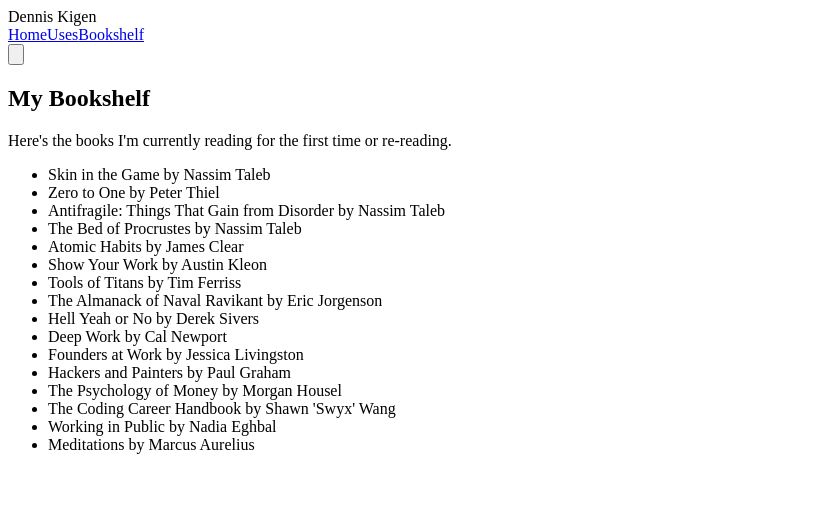
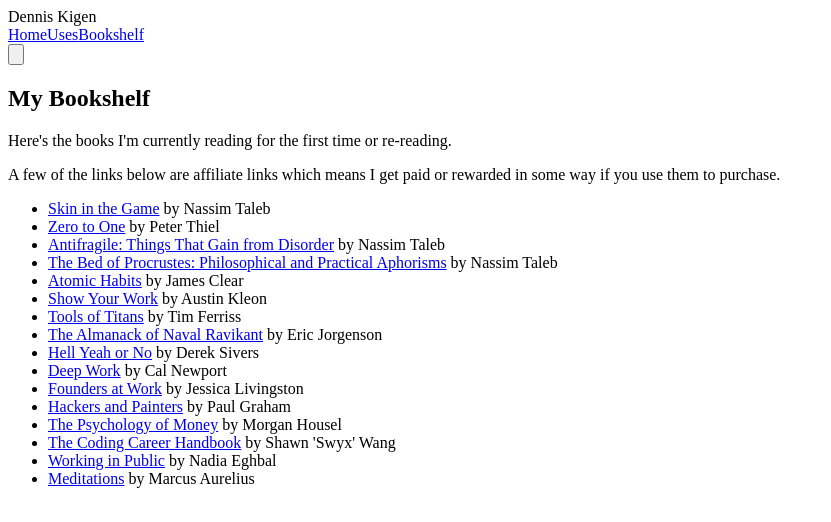
Before and after one commit to denniskigen/denniskigen.com, a Next.js app: page /bookshelf in a window 1280 px wide. Shown: the top 522 px of the page, without its empty margins (0-831 px from the left). Built offline with nearby package versions, Linux system fonts and the light colour scheme.

Commit message:
Add bookshelf links

```diff
--- a/pages/bookshelf.js
+++ b/pages/bookshelf.js
@@ -8,93 +8,159 @@ export default function BookShelf() {
         <h1 className="font-bold text-2xl md:text-3xl tracking-tight mb-4 text-black dark:text-white">
           My Bookshelf
         </h1>
-        <p className="text-gray-700 dark:text-gray-300 mb-3">
+        <p className="prose text-gray-700 dark:text-gray-300 mb-3">
           Here's the books I'm currently reading for the first time or
           re-reading.
+        </p>
+        <p className="prose text-gray-700 dark:text-gray-300 mb-3">
+          A few of the links below are affiliate links which means I get paid or
+          rewarded in some way if you use them to purchase.
         </p>
         <div className="mt-6 space-y-10 text-gray-700">
           <ul className="mt-4 space-y-6 pl-5 list-disc dark:text-gray-400">
             <li className="space-y-2">
-              <span className="font-bold dark:text-white">
+              <ExternalLink
+                href="https://www.amazon.com/gp/product/0425284646/ref=as_li_tl?ie=UTF8&camp=1789&creative=9325&creativeASIN=0425284646&linkCode=as2&tag=denniskigen-20&linkId=f27fa4c2e30a4647b001d8c7192426f7"
+                styles="font-bold underline text-black dark:text-gray-300"
+              >
                 Skin in the Game
-              </span>{" "}
+              </ExternalLink>{" "}
               by Nassim Taleb
             </li>
             <li className="space-y-2">
-              <span className="font-bold dark:text-white">Zero to One</span> by
-              Peter Thiel
+              <ExternalLink
+                href="https://www.amazon.com/gp/product/0804139296/ref=as_li_tl?ie=UTF8&camp=1789&creative=9325&creativeASIN=0804139296&linkCode=as2&tag=denniskigen-20&linkId=cd7315b6f19fe3b724c063b163ce4928"
+                styles="font-bold underline text-black dark:text-gray-300"
+              >
+                Zero to One
+              </ExternalLink>{" "}
+              by Peter Thiel
             </li>
             <li className="space-y-2">
-              <span className="font-bold dark:text-white">
+              <ExternalLink
+                href="https://www.amazon.com/gp/product/0812979680/ref=as_li_tl?ie=UTF8&camp=1789&creative=9325&creativeASIN=0812979680&linkCode=as2&tag=denniskigen-20&linkId=fee33df45819f09620b202c63ae694a9"
+                styles="font-bold underline text-black dark:text-gray-300"
+              >
                 Antifragile: Things That Gain from Disorder
-              </span>{" "}
+              </ExternalLink>{" "}
               by Nassim Taleb
             </li>
             <li className="space-y-2">
-              <span className="font-bold dark:text-white">
-                The Bed of Procrustes
-              </span>{" "}
+              <ExternalLink
+                href="https://www.amazon.com/gp/product/0812982401/ref=as_li_tl?ie=UTF8&camp=1789&creative=9325&creativeASIN=0812982401&linkCode=as2&tag=denniskigen-20&linkId=a6cdad8c1676d76ce685af8f2ed368cb"
+                styles="font-bold underline text-black dark:text-gray-300"
+              >
+                The Bed of Procrustes: Philosophical and Practical Aphorisms
+              </ExternalLink>{" "}
               by Nassim Taleb
             </li>
             <li className="space-y-2">
-              <span className="font-bold dark:text-white">Atomic Habits</span>{" "}
+              <ExternalLink
+                href="https://www.amazon.com/gp/product/B07D23CFGR/ref=as_li_tl?ie=UTF8&camp=1789&creative=9325&creativeASIN=B07D23CFGR&linkCode=as2&tag=denniskigen-20&linkId=59ec32e014dd475784ddb161f084f61f"
+                styles="font-bold underline text-black dark:text-gray-300"
+              >
+                Atomic Habits
+              </ExternalLink>{" "}
               by James Clear
             </li>
             <li className="space-y-2">
-              <span className="font-bold dark:text-white">Show Your Work</span>{" "}
+              <ExternalLink
+                href="https://www.amazon.com/gp/product/076117897X/ref=as_li_tl?ie=UTF8&camp=1789&creative=9325&creativeASIN=076117897X&linkCode=as2&tag=denniskigen-20&linkId=20581caec9c463184d3d8c5f831bf754"
+                styles="font-bold underline text-black dark:text-gray-300"
+              >
+                Show Your Work
+              </ExternalLink>{" "}
               by Austin Kleon
             </li>
             <li className="space-y-2">
-              <span className="font-bold dark:text-white">Tools of Titans</span>{" "}
+              <ExternalLink
+                href="https://www.amazon.com/gp/product/B01HSMRWNU/ref=as_li_tl?ie=UTF8&camp=1789&creative=9325&creativeASIN=B01HSMRWNU&linkCode=as2&tag=denniskigen-20&linkId=3afee6b76b5fe59f399262fe1c2b8964"
+                styles="font-bold underline text-black dark:text-gray-300"
+              >
+                Tools of Titans
+              </ExternalLink>{" "}
               by Tim Ferriss
             </li>
             <li className="space-y-2">
-              <span className="font-bold dark:text-white">
+              <ExternalLink
+                href="https://www.amazon.com/gp/product/1544514212/ref=as_li_tl?ie=UTF8&camp=1789&creative=9325&creativeASIN=1544514212&linkCode=as2&tag=denniskigen-20&linkId=af6535e8677ac24c2bc925c75a4a59"
+                styles="font-bold underline text-black dark:text-gray-300"
+              >
                 The Almanack of Naval Ravikant
-              </span>{" "}
+              </ExternalLink>{" "}
               by Eric Jorgenson
             </li>
             <li className="space-y-2">
-              <span className="font-bold dark:text-white">Hell Yeah or No</span>{" "}
+              <ExternalLink
+                href="https://sive.rs/n"
+                styles="font-bold underline text-black dark:text-gray-300"
+              >
+                Hell Yeah or No
+              </ExternalLink>{" "}
               by Derek Sivers
             </li>
             <li className="space-y-2">
-              <span className="font-bold dark:text-white">Deep Work</span> by
-              Cal Newport
+              <ExternalLink
+                href="https://www.amazon.com/gp/product/B00X47ZVXM/ref=as_li_qf_asin_il_tl?ie=UTF8&tag=denniskigen-20&creative=9325&linkCode=as2&creativeASIN=B00X47ZVXM&linkId=37183228c299d307b0afb875feb3d051"
+                styles="font-bold underline text-black dark:text-gray-300"
+              >
+                Deep Work
+              </ExternalLink>{" "}
+              by Cal Newport
             </li>
             <li className="space-y-2">
-              <span className="font-bold dark:text-white">
+              <ExternalLink
+                href="https://www.amazon.com/gp/product/1430210788/ref=as_li_qf_asin_il_tl?ie=UTF8&tag=denniskigen-20&creative=9325&linkCode=as2&creativeASIN=1430210788&linkId=ac88db153a6282d9c1df7e8327ead232"
+                styles="font-bold underline text-black dark:text-gray-300"
+              >
                 Founders at Work
-              </span>{" "}
+              </ExternalLink>{" "}
               by Jessica Livingston
             </li>
             <li className="space-y-2">
-              <span className="font-bold dark:text-white">
+              <ExternalLink
+                href="https://www.amazon.com/gp/product/1430210788/ref=as_li_qf_asin_il_tl?ie=UTF8&tag=denniskigen-20&creative=9325&linkCode=as2&creativeASIN=1430210788&linkId=ac88db153a6282d9c1df7e8327ead232"
+                styles="font-bold underline text-black dark:text-gray-300"
+              >
                 Hackers and Painters
-              </span>{" "}
+              </ExternalLink>{" "}
               by Paul Graham
             </li>
             <li className="space-y-2">
-              <span className="font-bold dark:text-white">
+              <ExternalLink
+                href="https://www.amazon.com/gp/product/0857197681/ref=as_li_qf_asin_il_tl?ie=UTF8&tag=denniskigen-20&creative=9325&linkCode=as2&creativeASIN=0857197681&linkId=3fe17267fdf269ab0f7c8310aa7bb5b6"
+                styles="font-bold underline text-black dark:text-gray-300"
+              >
                 The Psychology of Money
-              </span>{" "}
+              </ExternalLink>{" "}
               by Morgan Housel
             </li>
             <li className="space-y-2">
-              <span className="font-bold dark:text-white">
+              <ExternalLink
+                href="https://www.learninpublic.org/"
+                styles="font-bold underline text-black dark:text-gray-300"
+              >
                 The Coding Career Handbook
-              </span>{" "}
+              </ExternalLink>{" "}
               by Shawn 'Swyx' Wang
             </li>
             <li className="space-y-2">
-              <span className="font-bold dark:text-white">
+              <ExternalLink
+                href="https://www.amazon.com/gp/product/0578675862/ref=as_li_qf_asin_il_tl?ie=UTF8&tag=denniskigen-20&creative=9325&linkCode=as2&creativeASIN=0578675862&linkId=b44d7d7e2835752557898a66ce407578"
+                styles="font-bold underline text-black dark:text-gray-300"
+              >
                 Working in Public
-              </span>{" "}
+              </ExternalLink>{" "}
               by Nadia Eghbal
             </li>
             <li className="space-y-2">
-              <span className="font-bold dark:text-white">Meditations</span> by
-              Marcus Aurelius
+              <ExternalLink
+                href="https://www.amazon.com/gp/product/0812968255/ref=as_li_qf_asin_il_tl?ie=UTF8&tag=denniskigen-20&creative=9325&linkCode=as2&creativeASIN=0812968255&linkId=7f0b13a6e5a19f6b2c3bafafc7774fe7"
+                styles="font-bold underline text-black dark:text-gray-300"
+              >
+                Meditations
+              </ExternalLink>{" "}
+              by Marcus Aurelius
             </li>
           </ul>
         </div>
```
